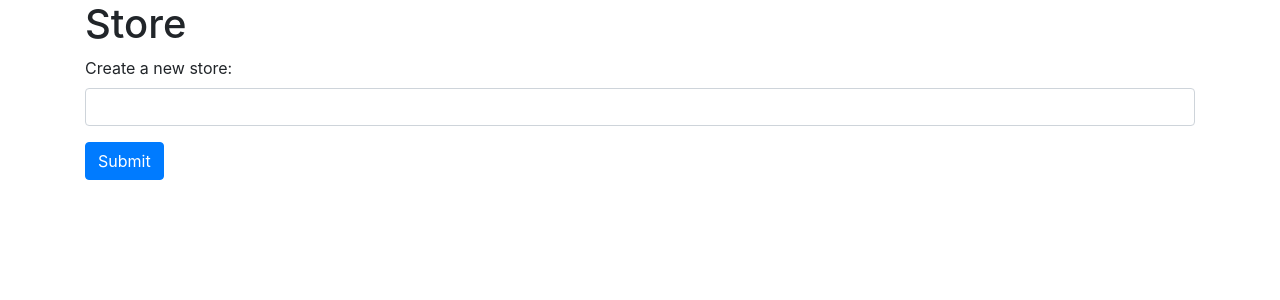
After one commit to juleswuan/web-app-database, a Python web app: template templates/store.html in a window 1280 px wide. The commit adds this page. Shown: the top 300 px of the page. Run offline with Jinja, Linux system fonts and the light colour scheme; the template is opened without the code that fills it, so the values that code supplies are empty; some libraries are stand-ins or nearby versions.

Commit message:
Added store form. WIP flash message

```diff
--- a/templates/index.html
+++ b/templates/index.html
@@ -1,5 +1,7 @@
 {% extends '_layout.html' %}
 
 {% block content %}
-<h1>Homepage</h1>
+<h1>Welcome!</h1>
+
+<a href="{{ url_for('store') }}" class='btn-btn-link'>Store</a>
 {% endblock %}
--- /dev/null
+++ b/templates/store.html
@@ -0,0 +1,20 @@
+{% extends '_layout.html' %}
+
+{% block content %}
+<h1>Store</h1>
+
+<!-- start Form component -->
+
+<form action="{{ url_for('create_new_store') }}" method="POST">
+        <div class="form-group">
+          <label>Create a new store: </label>
+          <input type='text' name='store_name' class="form-control">
+        </div>
+        <button type="submit" class="btn btn-primary">Submit</button>
+      </form>
+
+<!-- end Form component -->
+
+<!-- <p>Congratulations! {{ 'store_name' }} has been successfully created.</p> -->
+
+{% endblock %}
```
Also changed, not shown: app.py (+22 -2 lines).
